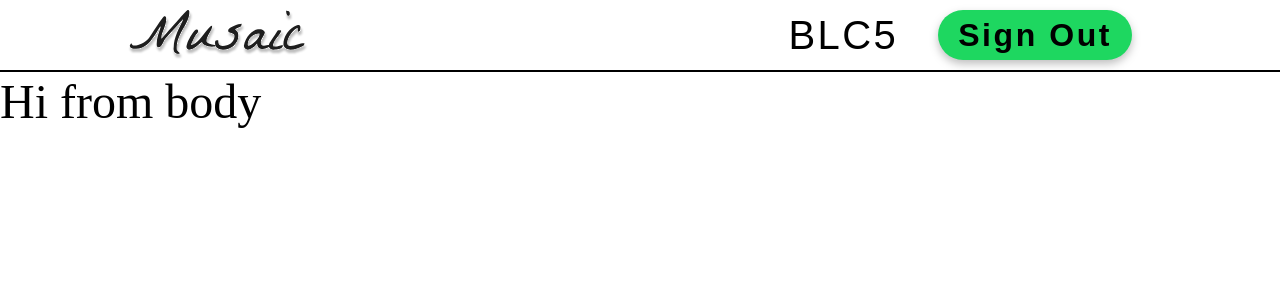
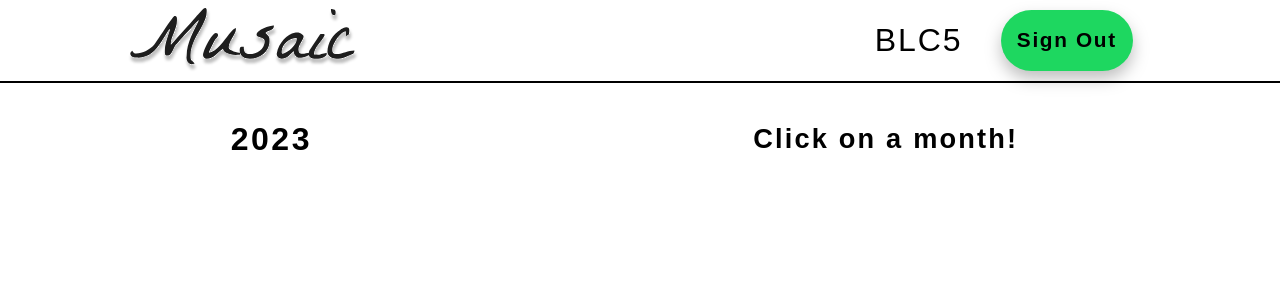
Before and after one commit to jamieRollison/musaic, a React (Vite) app: page /visualization in a window 1280 px wide. Shown: the top 300 px of the page. Built offline with nearby package versions, Linux system fonts and the light colour scheme; a web font is replaced by a local one.

Commit message:
Responsive update + lil bit more vis page progress

```diff
--- a/src/components/navbar/navbar.jsx
+++ b/src/components/navbar/navbar.jsx
@@ -6,7 +6,7 @@ function Navbar() {
       <header>
         <div className='nav-container'>
           <nav className='navbar'>
-            <img src='/musaic-logo.svg' height={50}/>
+            <img src='/musaic-logo.svg' style={{height: '2em'}}/>
             <ul>
               <li className='font-username'>BLC5</li>
               <li>
--- a/src/index.css
+++ b/src/index.css
@@ -24,6 +24,7 @@ body {
   min-width: 320px;
   min-height: 100vh;
   background-color: white;
+  font-size: min(max(12px, 5vh), 32px);
 }
 
 .div-center {
@@ -46,8 +47,8 @@ body {
   font-family: 'Plus Jakarta Sans', sans-serif;
   font-style: normal;
   font-weight: bold;
-  font-size: 32px;
-  line-height: 40px;
+  font-size: 0.65em;
+  line-height: 2.5em;
   letter-spacing: 0.08em;
   color: #000000;
 }
@@ -56,8 +57,8 @@ body {
   font-family: 'Baskerville';
   font-style: normal;
   font-weight: 400;
-  font-size: 48px;
-  line-height: 60px;
+  font-size: 1.2em;
+  line-height: 2em;
   color: #000000;
 }
 
@@ -65,11 +66,12 @@ body {
   display: inline-flex;
   gap: 20px;
   width: fit-content;
+  /* height: min-content; */
   align-items: center;
-  padding: 5px 20px;
+  padding: 0.15em 0.50em;
   background-color: #1ED760;
-  filter: drop-shadow(0px 4px 4px rgba(0, 0, 0, 0.25));
-  border-radius: 30px;
+  filter: drop-shadow(0px 0.25em 0.25em rgba(0, 0, 0, 0.25));
+  border-radius: 2em;
   transition: background-color 0.25s ease;
 }
 
@@ -89,28 +91,57 @@ body {
   display: flex;
   align-items: center;
   justify-content: space-between;
-  height: 100%;
+  height: max-content;
   width: 80%;
   margin: auto;
-
 }
 
 .navbar ul {
   display: flex;
+  align-items: center;
 }
 
 .navbar ul li {
   list-style: none;
-  padding: 10px;
-  margin: 0 10px;
+  padding: 0.3em;
+  margin: 0 0.3em;
 }
 
 .font-username {
   font-family: 'Plus Jakarta Sans', sans-serif;
   font-style: normal;
   font-weight: 500;
-  font-size: 40px;
+  font-size: 1em;
   line-height: 50px;
   letter-spacing: 0.06em;
   color: #000000;
 }
+
+/* Visualization area grid */
+.vis-grid {
+  display: grid;
+  grid-template-rows: max-content 60vw;
+  grid-template-columns: 2fr 3fr;
+  grid-template-areas:
+    'year month'
+    'dial top';
+  margin: 2vh 2vw;
+}
+
+.item-year {
+  display: flex;
+  font-size: 1em;
+  grid-area: 'year';
+  margin: auto;
+  place-items: center;
+  text-wrap: wrap;
+}
+
+.item-month {
+  display: flex;
+  font-size: 0.85em;
+  grid-area: 'month';
+  margin: auto;
+  place-items: center;
+  text-wrap: wrap;
+}
--- a/src/routes/visualization/visualization-page.jsx
+++ b/src/routes/visualization/visualization-page.jsx
@@ -4,7 +4,10 @@ function VisualizationPage() {
   return (
     <>
       <Navbar />
-      <p className='font-secondary'>Hi from body</p>
+      <div className='vis-grid'>
+        <p className='font-primary item-year'>2023</p>
+        <p className='font-primary item-month'>Click on a month!</p>
+      </div>
     </>
   )
 }
```
